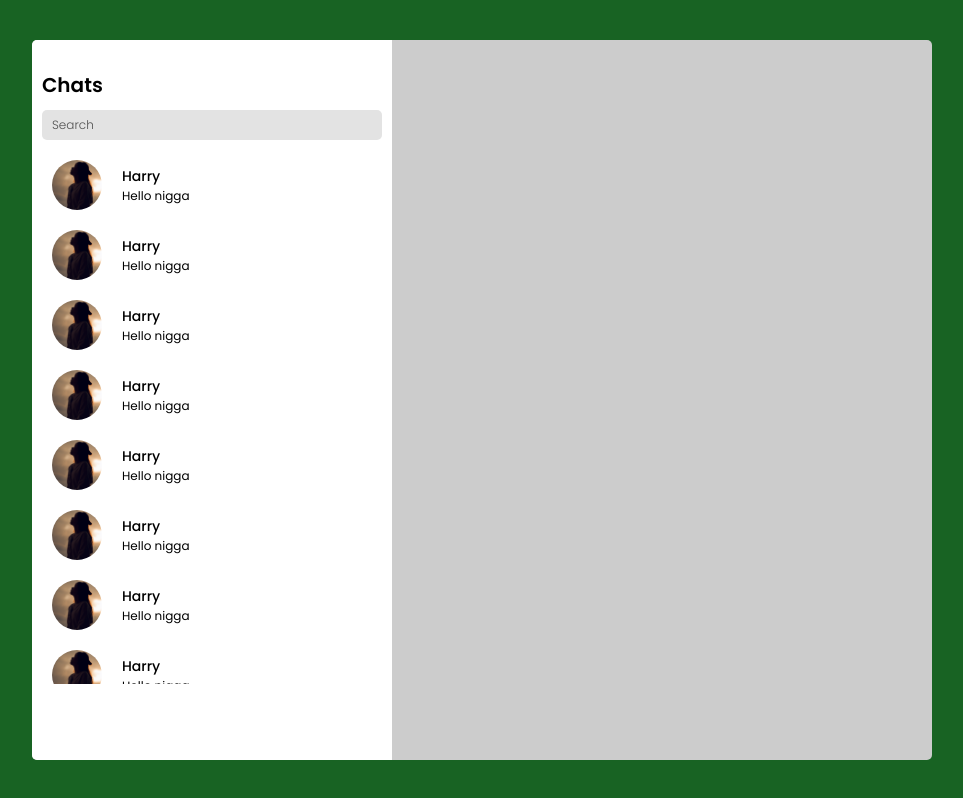
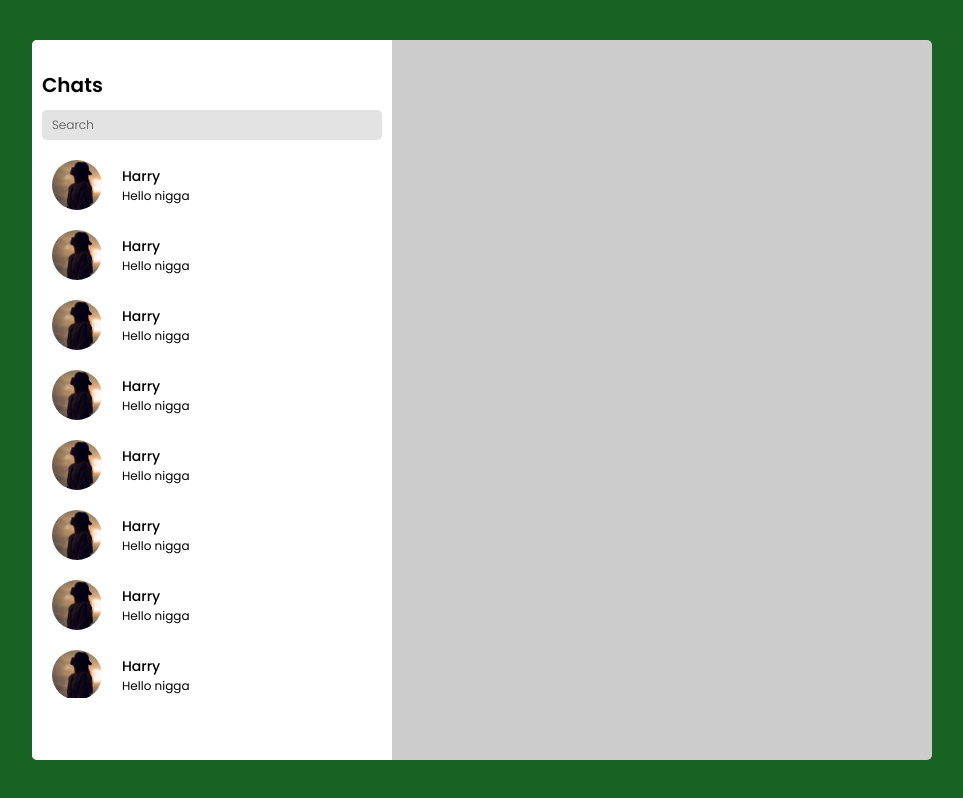
Before and after one commit to harishihan-c/Real-Time-Chat-App, a React (Vite) app: page /Chat in a window 1280 px wide. Shown: the whole page, without its empty margins (158-1121 px from the left). Built offline with nearby package versions, Linux system fonts and the light colour scheme.

Commit message:
fix: component height

```diff
--- a/src/Components/LeftSide/LeftSide.css
+++ b/src/Components/LeftSide/LeftSide.css
@@ -29,7 +29,7 @@
 }
 
 .ls-contact{
-    height: 80%;
+    height: 82%;
     display: flex;
     flex-direction: column;
     padding-top: 15px;
```
